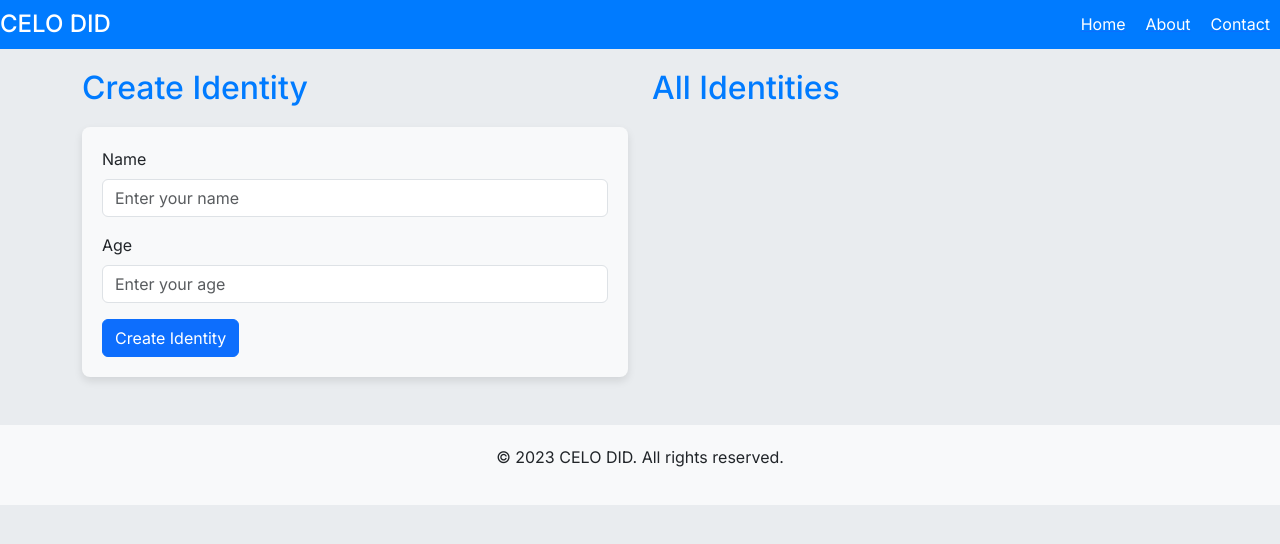
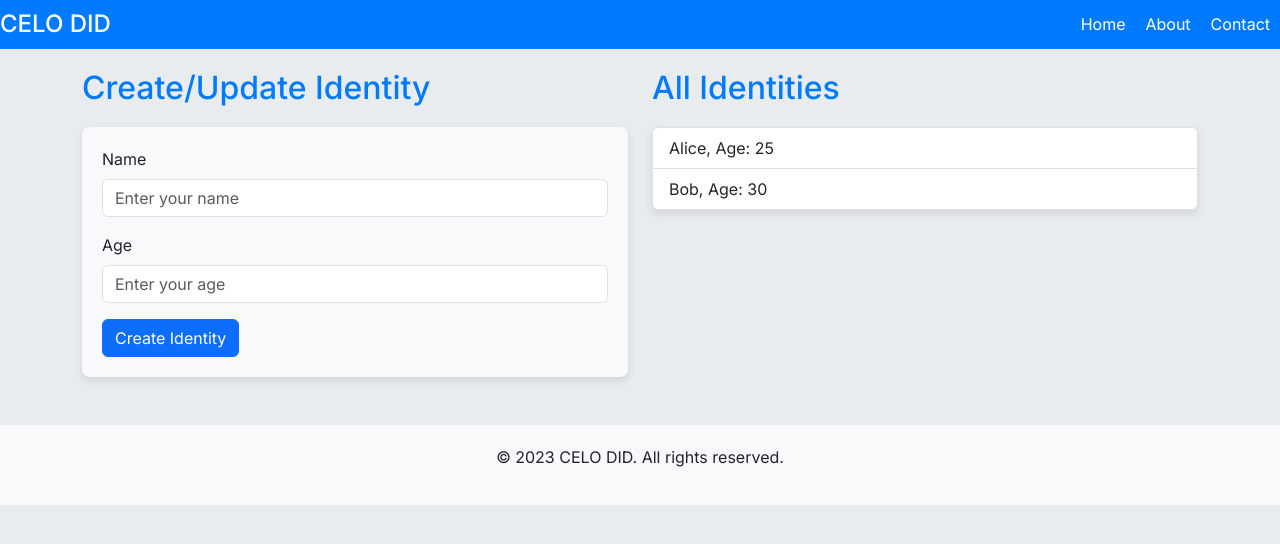
Before and after one commit to bodmandao/celo-DID, a Next.js app in the folder frontend/: page / in a window 1280 px wide. Shown: the top 544 px of the page. Built offline with nearby package versions, Linux system fonts and the light colour scheme.

Commit message:
manage identity

```diff
--- a/frontend/app/page.js
+++ b/frontend/app/page.js
@@ -1,36 +1,172 @@
 "use client"
 
 import { useState, useEffect } from 'react';
-import { Row, Col } from 'react-bootstrap';
+import { Row, Col, Spinner, Button } from 'react-bootstrap';
 import IdentityForm from './components/IdentityForm';
 import IdentityList from './components/IdentityList';
 import Layout from './components/Layout';
+import { toast, ToastContainer } from 'react-toastify';
+import 'react-toastify/dist/ReactToastify.css';
+
+const MOCK_IDENTITIES = [
+  { owner: '0xAddress1', name: 'Alice', age: 25, verified: false, revoked: false },
+  { owner: '0xAddress2', name: 'Bob', age: 30, verified: false, revoked: false },
+];
 
 export default function Home() {
-  const [identities, setIdentities] = useState([]);
+  const [identities, setIdentities] = useState(MOCK_IDENTITIES);
+  const [loading, setLoading] = useState(false);
+  const [error, setError] = useState(null);
 
   useEffect(() => {
-    // Fetch identities from the blockchain or your API
-    // Example: fetchIdentities().then((data) => setIdentities(data));
+    // Simulate loading data from the blockchain or your API
+    setLoading(true);
+    // Example: fetchIdentities()
+    //   .then((data) => setIdentities(data))
+    //   .catch((err) => setError(err))
+    //   .finally(() => setLoading(false));
+
+    // Simulate successful fetch
+    setTimeout(() => {
+      setIdentities(MOCK_IDENTITIES);
+      setLoading(false);
+    }, 2000);
   }, []); // Include dependencies if needed
 
-  const handleCreateIdentity = (newIdentity) => {
-    // Send the new identity to the blockchain or your API
-    // Example: createIdentity(newIdentity).then(() => setIdentities([...identities, newIdentity]));
+  const handleCreateOrUpdateIdentity = (newIdentity) => {
+    // Simulate sending the new identity to the blockchain or your API
+    setLoading(true);
+    // Example: createOrUpdateIdentity(newIdentity)
+    //   .then(() => {
+    //     setIdentities([...identities, newIdentity]);
+    //     toast.success('Identity created/updated successfully!');
+    //   })
+    //   .catch((err) => {
+    //     setError(err);
+    //     toast.error('Error creating/updating identity');
+    //   })
+    //   .finally(() => setLoading(false));
+
+    // Simulate successful creation/update
+    setTimeout(() => {
+      const updatedIdentities = identities.map((id) =>
+        id.owner === newIdentity.owner ? newIdentity : id
+      );
+      setIdentities(updatedIdentities);
+      setLoading(false);
+      toast.success('Identity created/updated successfully!');
+    }, 2000);
+  };
+
+  const handleVerifyIdentity = (owner) => {
+    // Simulate sending the verification request to the blockchain or your API
+    setLoading(true);
+    // Example: verifyIdentity(owner)
+    //   .then(() => {
+    //     // Update the identity status
+    //     const updatedIdentities = identities.map((id) =>
+    //       id.owner === owner ? { ...id, verified: true } : id
+    //     );
+    //     setIdentities(updatedIdentities);
+    //     toast.success('Identity verified successfully!');
+    //   })
+    //   .catch((err) => {
+    //     setError(err);
+    //     toast.error('Error verifying identity');
+    //   })
+    //   .finally(() => setLoading(false));
+
+    // Simulate successful verification
+    setTimeout(() => {
+      const updatedIdentities = identities.map((id) =>
+        id.owner === owner ? { ...id, verified: true } : id
+      );
+      setIdentities(updatedIdentities);
+      setLoading(false);
+      toast.success('Identity verified successfully!');
+    }, 2000);
+  };
+
+  const handleRevokeIdentity = (owner) => {
+    // Simulate sending the revocation request to the blockchain or your API
+    setLoading(true);
+    // Example: revokeIdentity(owner)
+    //   .then(() => {
+    //     // Update the identity status
+    //     const updatedIdentities = identities.map((id) =>
+    //       id.owner === owner ? { ...id, revoked: true } : id
+    //     );
+    //     setIdentities(updatedIdentities);
+    //     toast.warning('Identity revoked successfully!');
+    //   })
+    //   .catch((err) => {
+    //     setError(err);
+    //     toast.error('Error revoking identity');
+    //   })
+    //   .finally(() => setLoading(false));
+
+    // Simulate successful revocation
+    setTimeout(() => {
+      const updatedIdentities = identities.map((id) =>
+        id.owner === owner ? { ...id, revoked: true } : id
+      );
+      setIdentities(updatedIdentities);
+      setLoading(false);
+      toast.warning('Identity revoked successfully!');
+    }, 2000);
+  };
+
+  const handleDeleteIdentity = (owner) => {
+    // Simulate sending the deletion request to the blockchain or your API
+    setLoading(true);
+    // Example: deleteIdentity(owner)
+    //   .then(() => {
+    //     // Remove the identity from the list
+    //     const updatedIdentities = identities.filter((id) => id.owner !== owner);
+    //     setIdentities(updatedIdentities);
+    //     toast.error('Identity deleted successfully!');
+    //   })
+    //   .catch((err) => {
+    //     setError(err);
+    //     toast.error('Error deleting identity');
+    //   })
+    //   .finally(() => setLoading(false));
+
+    // Simulate successful deletion
+    setTimeout(() => {
+      const updatedIdentities = identities.filter((id) => id.owner !== owner);
+      setIdentities(updatedIdentities);
+      setLoading(false);
+      toast.error('Identity deleted successfully!');
+    }, 2000);
   };
 
   return (
     <Layout>
       <Row>
         <Col md={6}>
-          <h2 style={{ marginBottom: '20px', color: '#007bff' }}>Create Identity</h2>
-          <IdentityForm onSubmit={handleCreateIdentity} />
+          <h2 style={{ marginBottom: '20px', color: '#007bff' }}>Create/Update Identity</h2>
+          <IdentityForm onSubmit={handleCreateOrUpdateIdentity} />
         </Col>
         <Col md={6}>
           <h2 style={{ marginBottom: '20px', color: '#007bff' }}>All Identities</h2>
-          <IdentityList identities={identities} />
+          {loading ? (
+            <Spinner animation="border" role="status">
+              <span className="visually-hidden">Loading...</span>
+            </Spinner>
+          ) : error ? (
+            <div style={{ color: 'red' }}>Error loading identities. Please try again later.</div>
+          ) : (
+            <IdentityList
+              identities={identities}
+              onVerify={handleVerifyIdentity}
+              onRevoke={handleRevokeIdentity}
+              onDelete={handleDeleteIdentity}
+            />
+          )}
         </Col>
       </Row>
+      <ToastContainer position="bottom-right" autoClose={3000} hideProgressBar closeOnClick pauseOnHover />
     </Layout>
   );
 }
```
